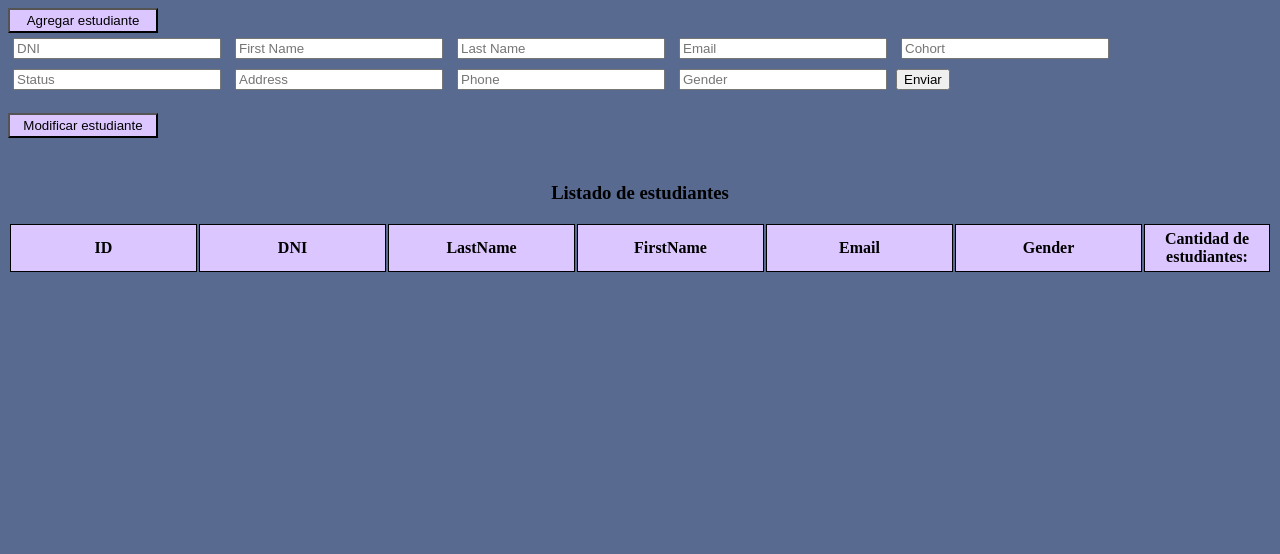
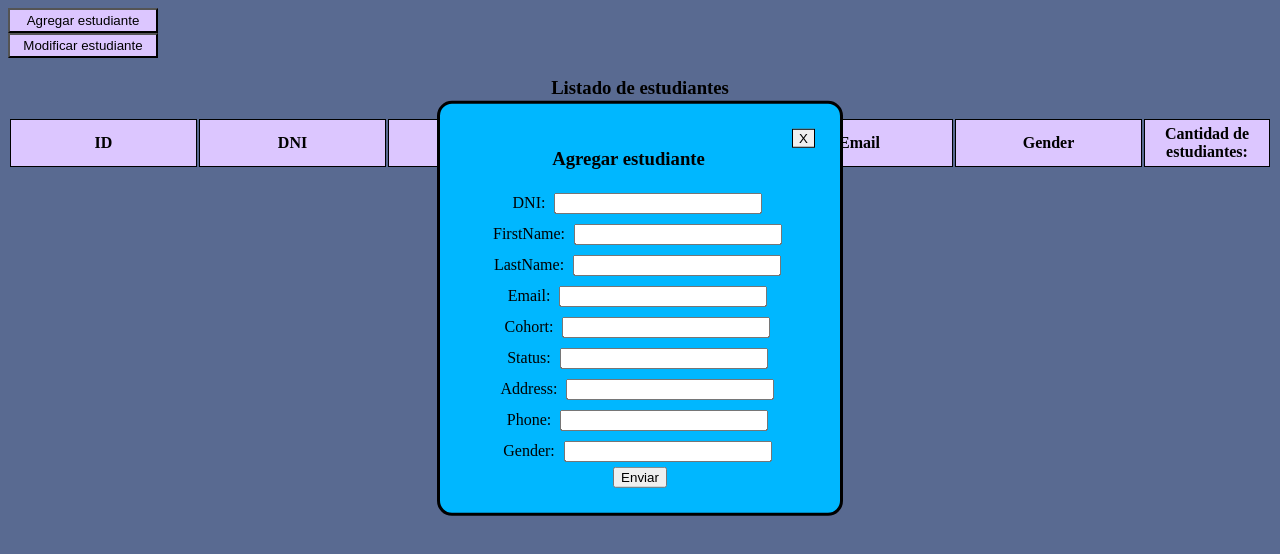
Before and after one commit to agustinkloberdanz/TP-Entregable2, a plain HTML site: page index.html in a window 1280 px wide. Both pictures are taken after a click on the button "Agregar estudiante". Drawn offline with nearby package versions, Linux system fonts and the light colour scheme; no server answers.

Commit message:
Mejora funcionalidades pop up

```diff
--- a/index.html
+++ b/index.html
@@ -11,18 +11,37 @@
 
 <body>
 
-    <button id="button-add-div" onclick="mostrar(id, 'add-students-div')">Agregar estudiante</button>
+    <button id="button-add-div" onclick="openPopUp('add-students-div')">Agregar estudiante</button>
     <div id="add-students-div">
-        <input type="text" id="dni" placeholder="DNI">
-        <input type="text" id="firstname" placeholder="First Name">
-        <input type="text" id="lastname" placeholder="Last Name">
-        <input type="text" id="email" placeholder="Email">
-        <input type="text" id="cohort" placeholder="Cohort">
-        <input type="text" id="status" placeholder="Status">
-        <input type="text" id="address" placeholder="Address">
-        <input type="text" id="phone" placeholder="Phone">
-        <input type="text" id="gender" placeholder="Gender">
-
+        <button id="button-cerrar-add" onclick="closePopUp('add-students-div')">X</button>
+        <h3>Agregar estudiante</h3>
+        <label for="dni">DNI: </label>
+        <input type="text" id="dni">
+        <br>
+        <label for="firstname">FirstName: </label>
+        <input type="text" id="firstname">
+        <br>
+        <label for="lastname">LastName: </label>
+        <input type="text" id="lastname">
+        <br>
+        <label for="email">Email: </label>
+        <input type="text" id="email">
+        <br>
+        <label for="cohort">Cohort: </label>
+        <input type="text" id="cohort">
+        <br>
+        <label for="status">Status: </label>
+        <input type="text" id="status">
+        <br>
+        <label for="address">Address: </label>
+        <input type="text" id="address">
+        <br>
+        <label for="phone">Phone: </label>
+        <input type="text" id="phone">
+        <br>
+        <label for="gender">Gender: </label>
+        <input type="text" id="gender">
+        <br>
         <button onclick="createStudent()">Enviar</button>
 
         <div class="alert-success" id="alert-success-create">
@@ -32,8 +51,10 @@
 
     <br>
 
-    <button id="button-modificar-div" onclick="mostrar(id, 'update-students-div')">Modificar estudiante</button>
+    <button id="button-modificar-div" onclick="openPopUp('update-students-div')">Modificar estudiante</button>
     <div id="update-students-div">
+        <button id="button-cerrar-update" onclick="closePopUp('update-students-div')">X</button>
+        <h3>Modificar estudiante</h3>
         <label for="idMod">ID: </label>
         <input type="text" id="idMod" readonly>
         <br>
@@ -66,9 +87,8 @@
             <input type="text" id="genderMod">
 
         </div>
-        <button id="button-mas-datos" onclick="mostrar(id, 'mas-datos-div')">Más datos</button>
-
-        <button type="button" onclick="updateStudent(idMod.value)">Modificar</button>
+        <button id="button-mas-datos" onclick="openMasDatos()">Más datos</button>
+        <button onclick="updateStudent(idMod.value)">Modificar</button>
 
         <button onclick="cleanInputsUpdate()">Borrar campos</button>
 
--- a/script.js
+++ b/script.js
@@ -80,7 +80,7 @@ function loadOneStudent(student) {
     document.getElementById('addressMod').value = student.address
     document.getElementById('phoneMod').value = student.phone
 
-    mostrar('button-modificar-div', 'update-students-div')
+    openPopUp('update-students-div')
 }
 
 
@@ -129,7 +129,7 @@ function deleteStudent(id) {
 
 function updateStudent(id) {
     var json = {
-        id: document.getElementById('idMod').value,
+        id: document.getElementById('idMod').value, //id
         dni: document.getElementById('dniMod').value,
         lastName: document.getElementById('lastnameMod').value,
         firstName: document.getElementById('firstnameMod').value,
@@ -157,34 +157,31 @@ function updateStudent(id) {
     }
 }
 
-function mostrar(id, divId) {
-    var div = document.getElementById(divId)
-    div.style.display = 'block'
-    var button = document.getElementById(id)
-    button.addEventListener('click', () => esconder(id, divId))
+function closePopUp(divId) {
+    document.getElementById(divId).style.display = 'none'
+}
 
-    if (button.id != 'button-students-table') {
-        button.style.margin = '0'
+function openPopUp(divId) {
+    document.getElementById(divId).style.display = 'block'
+
+    if (divId == 'add-students-div') {
+        document.getElementById('update-students-div').style.display = 'none'
     }
-
-    if (button.id == 'button-mas-datos') {
-        button.innerHTML = 'Menos datos'
+    if (divId == 'update-students-div') {
+        document.getElementById('add-students-div').style.display = 'none'
     }
 }
 
-function esconder(id, divId) {
-    var div = document.getElementById(divId)
-    div.style.display = 'none'
-    var button = document.getElementById(id)
-    button.addEventListener('click', () => mostrar(id, divId))
+function openMasDatos() {
+    document.getElementById('mas-datos-div').style.display = 'block'
+    document.getElementById('button-mas-datos').innerHTML = 'Menos datos'
+    document.getElementById('button-mas-datos').addEventListener('click', () => closeMasDatos())
+}
 
-    if (button.id != 'button-students-table') {
-        button.style.marginBottom = '25px'
-    }
-
-    if (button.id == 'button-mas-datos') {
-        button.innerHTML = 'Más datos'
-    }
+function closeMasDatos() {
+    document.getElementById('mas-datos-div').style.display = 'none'
+    document.getElementById('button-mas-datos').innerHTML = 'Más datos'
+    document.getElementById('button-mas-datos').addEventListener('click', () => openMasDatos())
 }
 
 function successAlert(type) {
--- a/styles.css
+++ b/styles.css
@@ -17,17 +17,32 @@ input {
 }
 
 #button-add-div,
-#button-modificar-div,
-#button-buscar-div {
-    margin-bottom: 25px;
+#button-modificar-div {
     background-color: rgb(220, 198, 255);
     width: 150px;
     height: 25px;
 }
 
+#button-cerrar-add,
+#button-cerrar-update {
+    float: right;
+    border: 1px solid black;
+}
+
 #add-students-div,
 #update-students-div {
+    justify-content: center;
+    text-align: center;
+    padding: 25px;
+    background-color: rgb(0, 183, 255);
     display: none;
+    position: fixed;
+    left: 50%;
+    top: 10%;
+    transform: translate(-50%, 5%);
+    border: 3px solid black;
+    width: 350px;
+    border-radius: 15px;
 }
 
 .delete-button {
@@ -64,6 +79,5 @@ input {
 .alert-success {
     background-color: rgba(0, 255, 21, 0.568);
     width: 250px;
-    text-align: center;
     display: none;
 }
```
